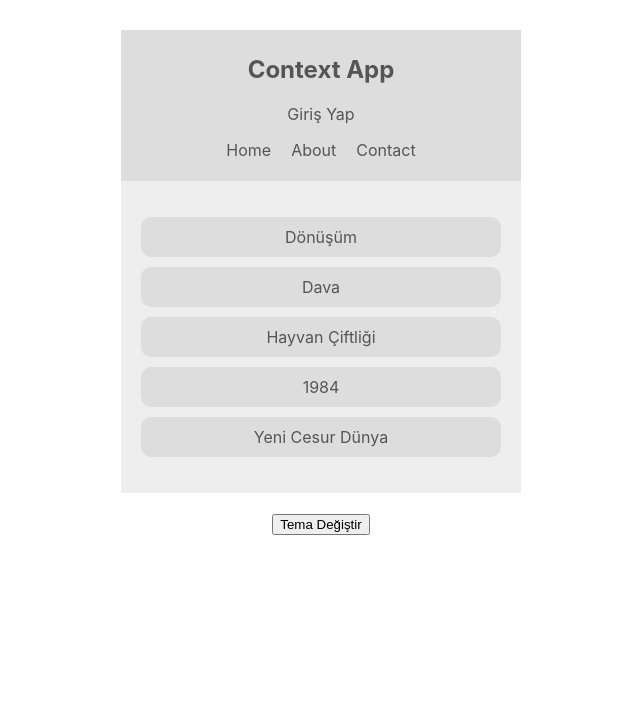
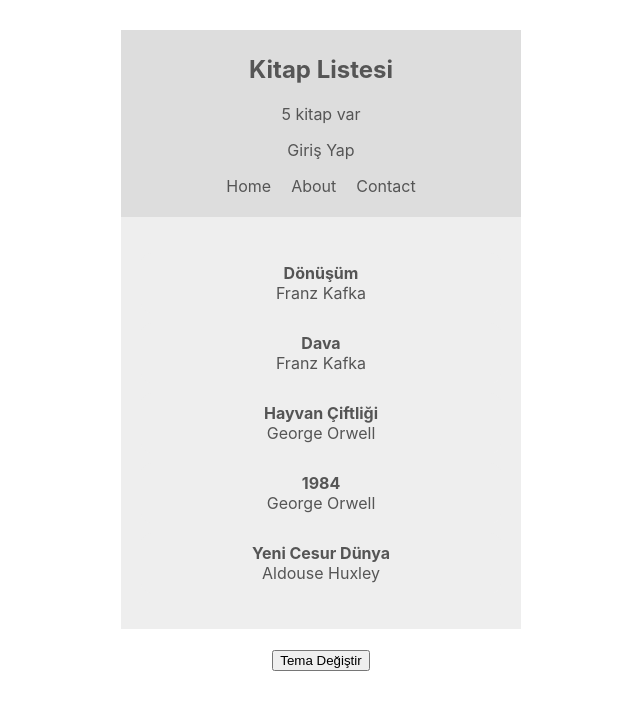
Before and after one commit to cKurultayKalkan/react-context-example, a React (Create React App) app: page / in a window 1280 px wide. Shown: the top 710 px of the page, without its empty margins (319-959 px from the left). Built offline with nearby package versions, Linux system fonts and the light colour scheme.

Commit message:
add book details

```diff
--- a/src/App.js
+++ b/src/App.js
@@ -10,10 +10,10 @@ function App() {
     <div className="App">
       <ThemeContextProvider>
         <AuthContextProvider>
-        <Navbar/>
-        <BookContextProvider>
-          <BookList/>
-        </BookContextProvider>
+          <BookContextProvider>
+            <Navbar/>
+            <BookList/>
+          </BookContextProvider>
         <ThemeToggle/>
         </AuthContextProvider>
       </ThemeContextProvider>
--- /dev/null
+++ b/src/components/BookDetails.js
@@ -0,0 +1,17 @@
+import React, { useContext } from 'react';
+import { ThemeContext } from "../contexts/ThemeContext";
+import {BookContext} from "../contexts/BookContext";
+
+const BookDetails = ({book}) => {
+  const {isLightTheme, light, dark} = useContext(ThemeContext);
+  const {removeBook} = useContext(BookContext);
+  const theme = isLightTheme?light:dark;
+  return (
+    <li onClick={()=>removeBook(book.id)} className="book-list" style={{background:theme.bg, color:theme.syntax}}>
+      <div className="title"><strong>{book.title}</strong></div>
+      <div className="author">{book.author}</div>
+    </li>
+  );
+};
+
+export default BookDetails;
--- a/src/components/BookList.js
+++ b/src/components/BookList.js
@@ -1,18 +1,19 @@
 import React, { useContext } from 'react';
 import { ThemeContext } from "../contexts/ThemeContext";
 import {BookContext} from "../contexts/BookContext";
+import BookDetails from '../components/BookDetails'
 
 const BookList = () => {
   const {isLightTheme, light, dark} = useContext(ThemeContext);
   const {books} = useContext(BookContext);
   const theme = isLightTheme?light:dark;
-  return (
+  return books.length ? (
     <div className="book-list" style={{background:theme.bg, color:theme.syntax}}>
       <ul>
-        {books.map((b)=>(<li style={{background:theme.ui}} key={b.id}>{b.title}</li>))}
+        {books.map((b)=>(<BookDetails key={b.id} book={b}/>))}
       </ul>
     </div>
-  );
+  ) : <div>Henüz Kitap Eklenmedi</div>;
 };
 
 export default BookList;
--- a/src/components/Navbar.js
+++ b/src/components/Navbar.js
@@ -1,13 +1,16 @@
 import React, {useContext} from 'react'
 import { ThemeContext } from "../contexts/ThemeContext";
 import { AuthContext } from "../contexts/AuthContext";
+import { BookContext } from "../contexts/BookContext";
 
 const Navbar = ()=> {
   const {isLightTheme, light, dark} = useContext(ThemeContext);
   const {toggleAuth,isAuthenticated} = useContext(AuthContext);
+  const {books} = useContext(BookContext);
   const theme = isLightTheme?light:dark;
   return ( <nav style={{background:theme.ui, color:theme.syntax}}>
-    <h1>Context App</h1>
+    <h1>Kitap Listesi</h1>
+    <p>{books.length} kitap var</p>
     <div onClick={toggleAuth}>
       {isAuthenticated?'Çıkış Yap':'Giriş Yap'}
     </div>
```
